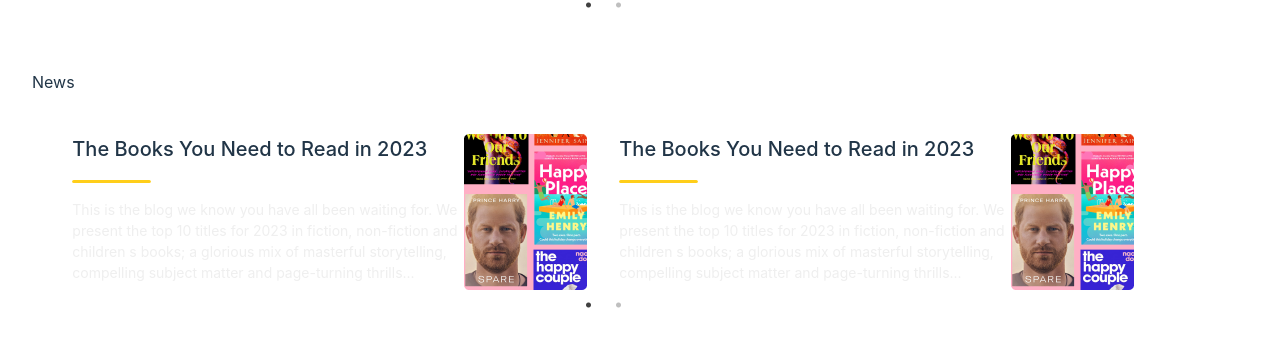
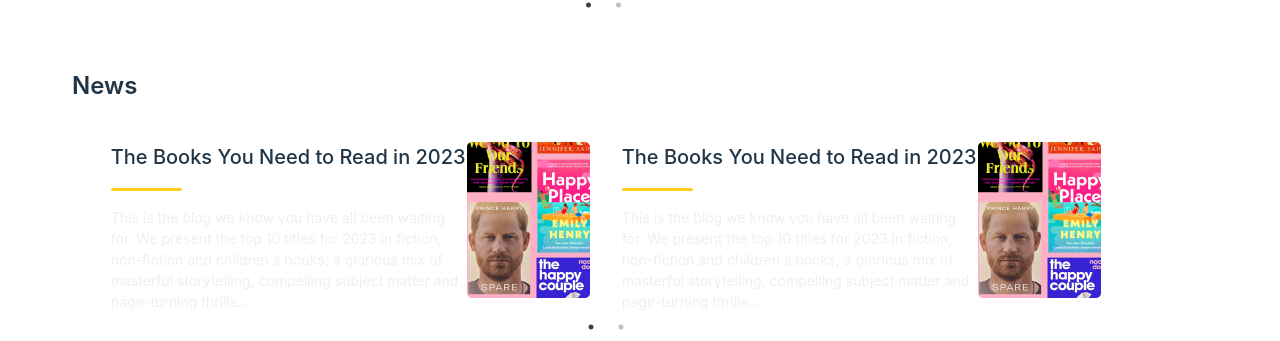
Before and after one commit to jusish/book-page, a React (Vite) app: page / in a window 1280 px wide. Shown: the part 1284-1625 px from the top of the page. Built offline with nearby package versions, Linux system fonts and the light colour scheme.

Commit message:
News card updated

```diff
--- a/src/components/NewsCard.jsx
+++ b/src/components/NewsCard.jsx
@@ -3,8 +3,8 @@ import MultipleItems3 from "./Slider3"
 
 const News = () => {
   return (
-    <div className=" mt-20 text-start flex flex-col gap-10">
-      <h2>News</h2>
+    <div className="flex flex-col gap-10 mx-10 mt-20 text-start">
+      <h2 className="text-2xl font-semibold">News</h2>
       <div>
         <MultipleItems3/>
       </div>
```
